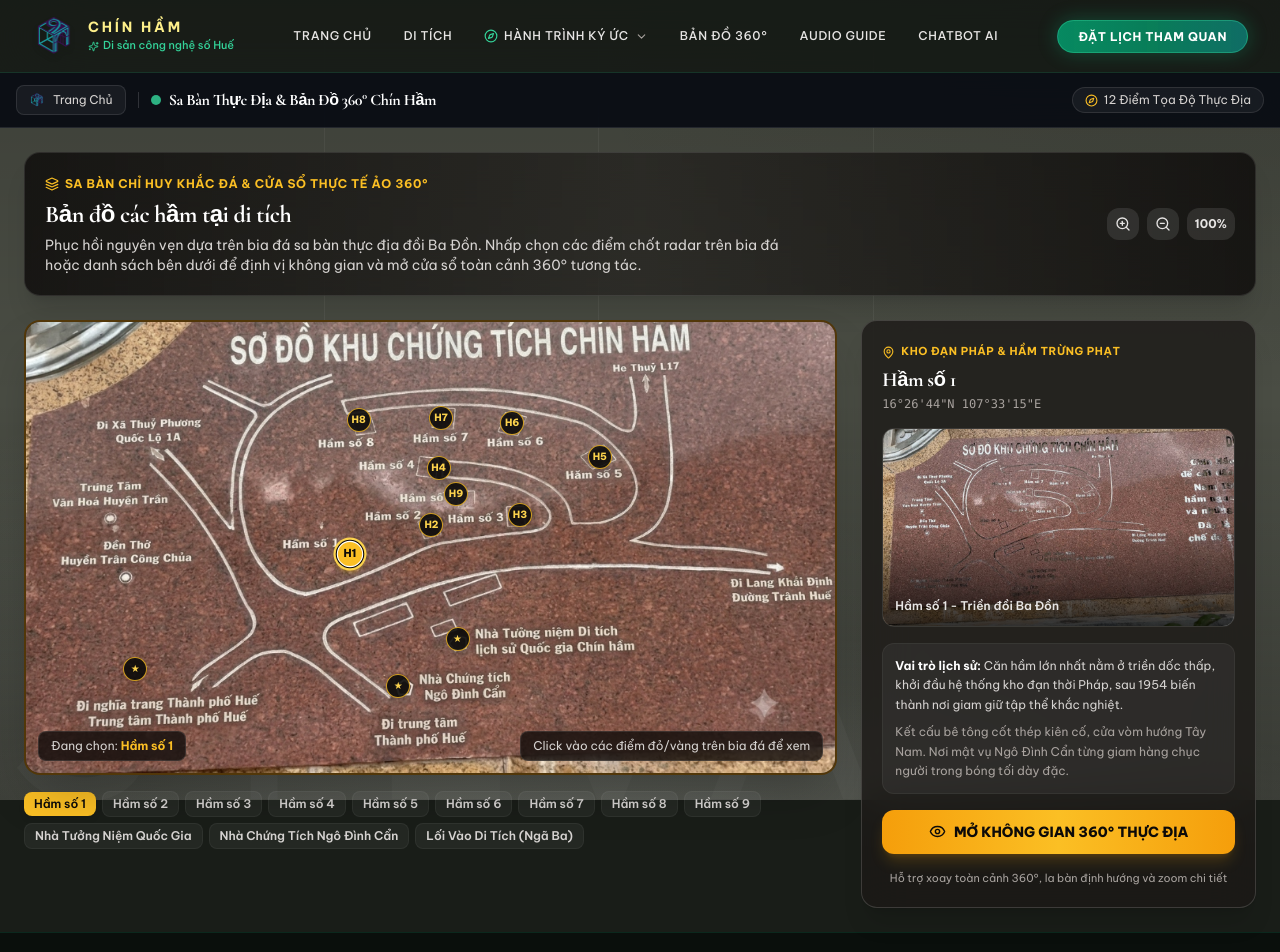
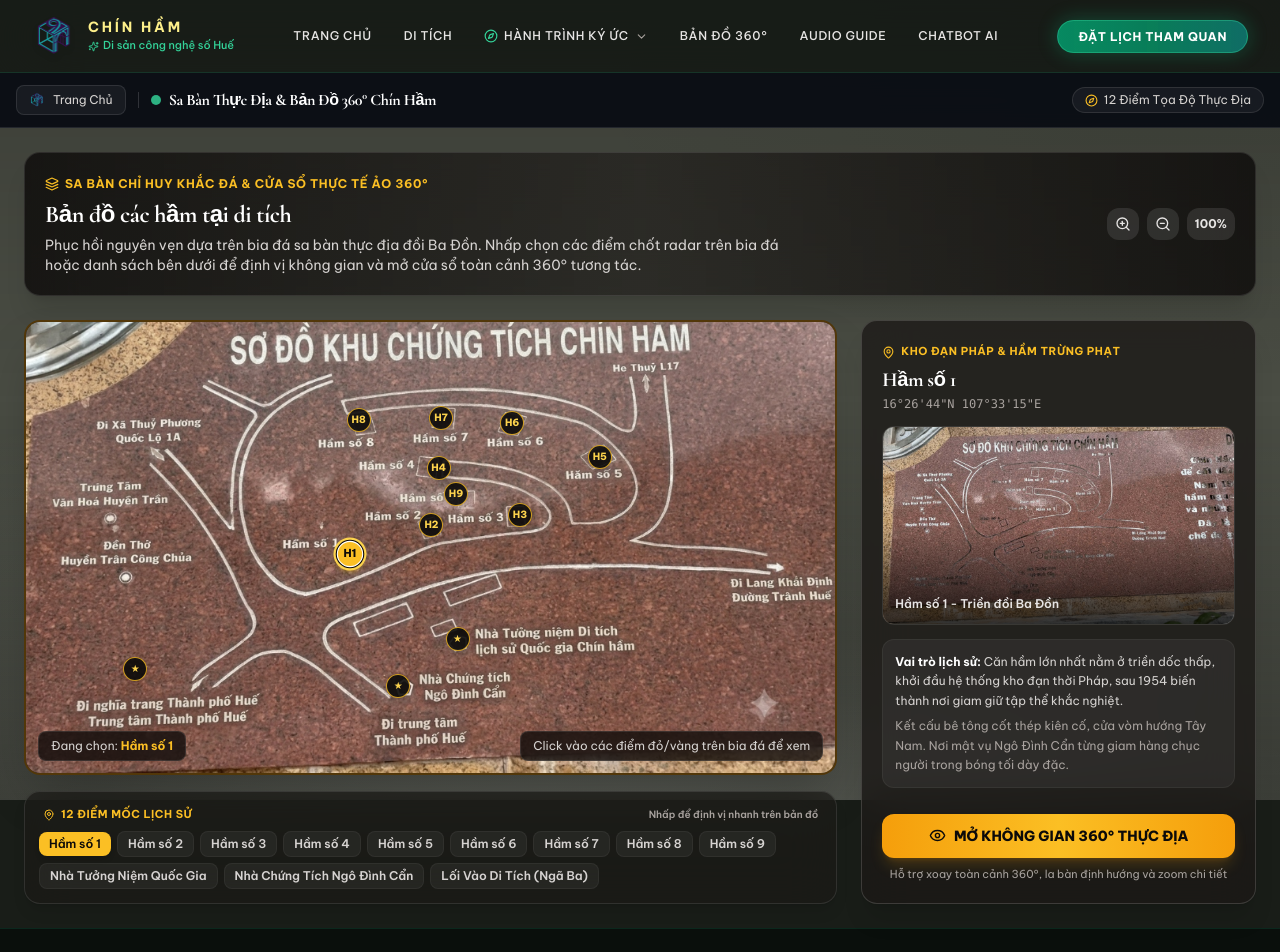
Before and after one commit to HDGamer-png/Chin_Ham_Heritage_Digital, a Next.js app in the folder FE/: page /ban-do-360 in a window 1280 px wide. Shown: the top 952 px of the page. Built offline with nearby package versions, Linux system fonts and the light colour scheme.

Commit message:
style: can chinh dong deu chieu cao 2 cot va dong bo chan trang ban do 360

```diff
--- a/FE/app/ban-do-360/page.tsx
+++ b/FE/app/ban-do-360/page.tsx
@@ -522,10 +522,10 @@
         </div>
 
         {/* Layout 2 cột: Bia đá tương tác lớn & Khối thông tin chi tiết */}
-        <div className="grid grid-cols-1 lg:grid-cols-12 gap-6 items-start">
+        <div className="grid grid-cols-1 lg:grid-cols-12 gap-6 items-stretch">
           {/* Cột trái: Tấm bia đá phục hồi tương tác (chiếm 8 cột) */}
-          <div className="lg:col-span-8 flex flex-col gap-3">
-            <div className="relative overflow-hidden rounded-2xl border-2 border-amber-500/30 bg-stone-950 shadow-2xl group">
+          <div className="lg:col-span-8 flex flex-col justify-between gap-4 h-full">
+            <div className="relative overflow-hidden rounded-2xl border-2 border-amber-500/30 bg-stone-950 shadow-2xl group flex-1 flex flex-col justify-center">
               {/* Container có zoom */}
               <div
                 className="relative w-full aspect-[1024/571] overflow-hidden transition-transform duration-300 origin-center"
@@ -592,8 +592,15 @@
               </div>
             </div>
 
-            {/* Danh sách chip nhanh các hầm */}
-            <div className="flex flex-wrap items-center gap-1.5 pt-1">
+            {/* Danh sách chip nhanh các hầm có khung viền glassmorphism đồng bộ */}
+            <div className="rounded-2xl border border-white/10 bg-stone-900/60 backdrop-blur-xl p-3.5 shadow-lg flex flex-col gap-2">
+              <div className="flex items-center justify-between text-[11px] font-semibold text-stone-400 px-1">
+                <span className="flex items-center gap-1.5 text-amber-400 font-bold uppercase tracking-wider">
+                  <MapPin size={12} /> 12 Điểm Mốc Lịch Sử
+                </span>
+                <span className="text-[10px] text-stone-400">Nhấp để định vị nhanh trên bản đồ</span>
+              </div>
+              <div className="flex flex-wrap items-center gap-1.5">
                 {LANDMARK_POINTS.map((pt) => (
                   <button
                     key={pt.id}
@@ -609,10 +616,12 @@
                 ))}
               </div>
             </div>
+          </div>
 
-          {/* Cột phải: Card chi tiết điểm & Nút bấm mở 360° (chiếm 4 cột) */}
-          <div className="lg:col-span-4 flex flex-col gap-4">
-            <div className="rounded-2xl border border-white/15 bg-stone-900/80 backdrop-blur-xl p-5 shadow-xl flex flex-col gap-4">
+          {/* Cột phải: Card chi tiết điểm & Nút bấm mở 360° (chiếm 4 cột, h-full đồng bộ) */}
+          <div className="lg:col-span-4 flex flex-col h-full">
+            <div className="rounded-2xl border border-white/15 bg-stone-900/80 backdrop-blur-xl p-5 shadow-xl flex flex-col justify-between h-full gap-4">
+              <div className="flex flex-col gap-3.5">
                 <div>
                   <div className="inline-flex items-center gap-1.5 text-[11px] font-bold uppercase tracking-wider text-amber-400 mb-1">
                     <MapPin size={13} /> {selectedLandmark.tag}
@@ -635,11 +644,13 @@
                   </div>
                 </div>
 
-              <div className="rounded-xl bg-white/5 border border-white/5 p-3 text-xs text-stone-300 leading-relaxed space-y-2">
+                <div className="rounded-xl bg-white/5 border border-white/5 p-3 text-xs text-stone-300 leading-relaxed space-y-1.5">
                   <p><strong className="text-white">Vai trò lịch sử:</strong> {selectedLandmark.historicalRole}</p>
                   <p className="text-stone-400">{selectedLandmark.description}</p>
                 </div>
+              </div>
 
+              <div className="flex flex-col gap-2 pt-1">
                 <button
                   onClick={() => setIs360ModalOpen(true)}
                   className="w-full flex items-center justify-center gap-2 rounded-xl bg-gradient-to-r from-amber-500 via-amber-400 to-amber-500 text-stone-950 font-black py-3 px-4 shadow-lg shadow-amber-500/20 hover:shadow-amber-500/40 transition hover:scale-[1.02] active:scale-95 text-sm"
@@ -650,6 +661,7 @@
 
                 <div className="text-[11px] text-center text-stone-400">
                   Hỗ trợ xoay toàn cảnh 360°, la bàn định hướng và zoom chi tiết
+                </div>
               </div>
             </div>
           </div>
```
Lines whose indentation alone changed are shown as unchanged.
